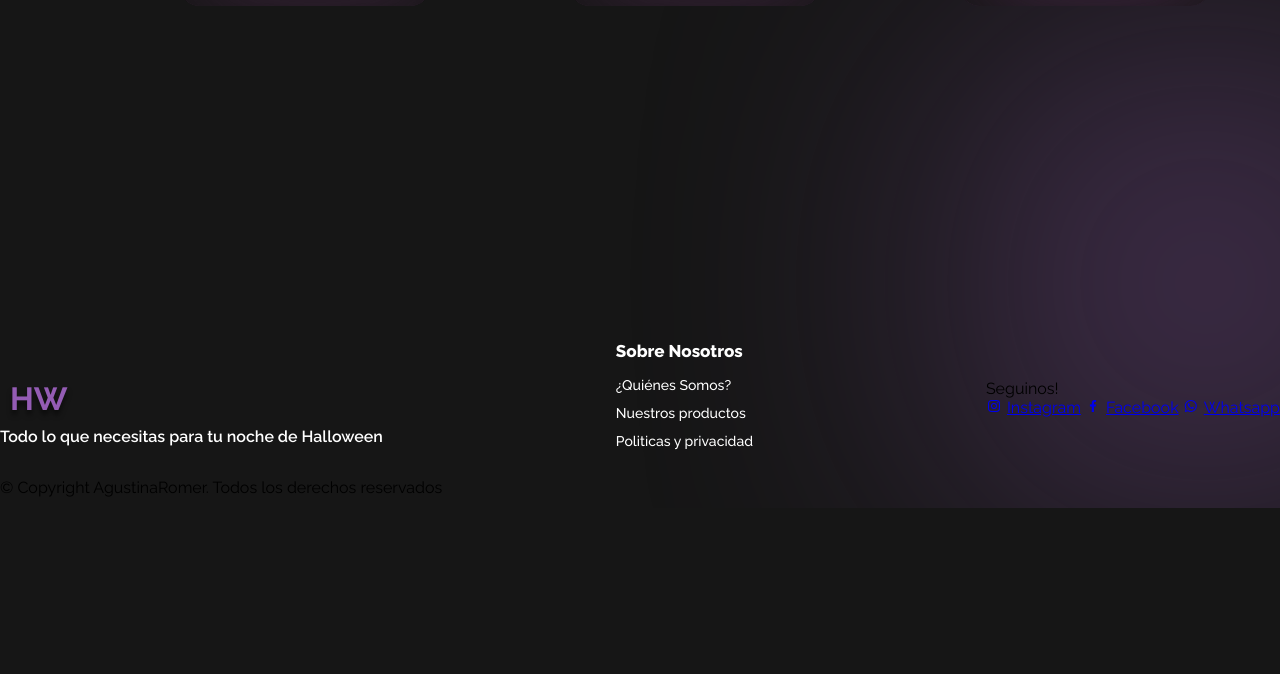
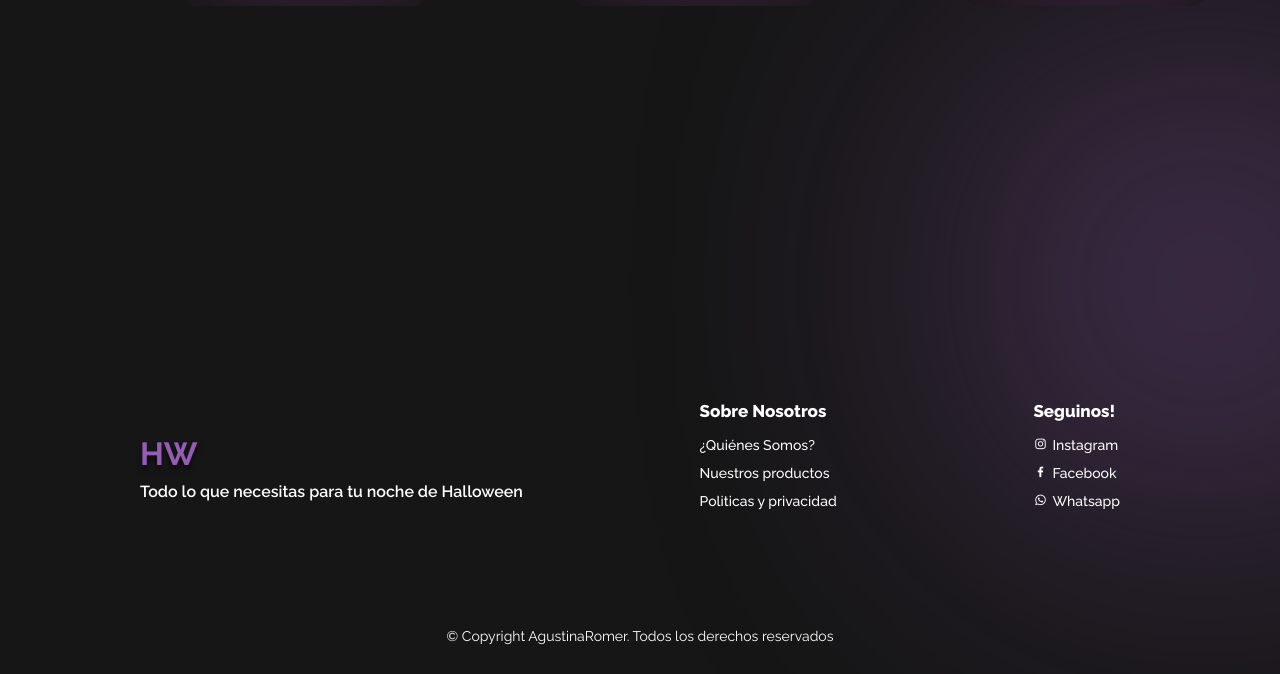
Before and after one commit to agusrom6/halloweenWebSite, a plain HTML site: page index.html in a window 1280 px wide. Shown: the part 1808-2482 px from the top of the page. Before the commit the page ends 2316 px from the top, so only its background shows below. Drawn offline with nearby package versions, Linux system fonts and the light colour scheme; a web font is replaced by a local one.

Commit message:
Update style.css
finish styling the footer

```diff
--- a/style.css
+++ b/style.css
@@ -353,12 +353,13 @@ header .navbar li a:hover{
 /* Footer */
 
 footer{
-    position:relative;
-    width:100%;
-    height:20vh;
-    display:flex;
+    position: relative;
+    width: 100%;
+    height: 20vh;
+    display: flex;
     justify-content: space-between;
     align-items: center;
+    padding: 140px;
 }
 
 footer .logoHw{
@@ -373,7 +374,7 @@ footer .logoHw .logo{
     font-size: 2em;
     text-decoration: none;
     text-shadow: 0 5px 5px rgba(0, 0, 0, 0.5);
-    padding: 10px;
+    padding-bottom: 10px;
 }
 
 footer .logoHw p{
@@ -382,20 +383,20 @@ footer .logoHw p{
     font-weight: 600;
 }
 
-footer .about{
+footer .about, footer .redes {
     display: flex;
     flex-direction: column;
     padding: 20px;
 }
 
-footer .about p{
+footer .about p, footer .redes p{
     color: #fff;
     font-size: 17px;
     font-weight: 800;
     padding-bottom: 10px;
 }
 
-footer .about a {
+footer .about a, footer .redes a {
     color: #fff;
     text-decoration: none;
     font-weight: 500;
@@ -404,14 +405,23 @@ footer .about a {
     transition: 0.3s;
 }
 
-footer .about a:hover{
+footer .about a:hover, footer .redes a:hover{
     color: #945cb4;
 }
 
-footer .redes i{
+footer .redes a i{
     margin-right: 5px;
 }
 
+/* Copyright */
+
 .copyright{
-    position:relative;
+    position: relative;
 }
+
+.copyright p{
+    color: #fff;
+    font-size: 14px;
+    margin: 30px;
+    text-align: center;
+}
```
